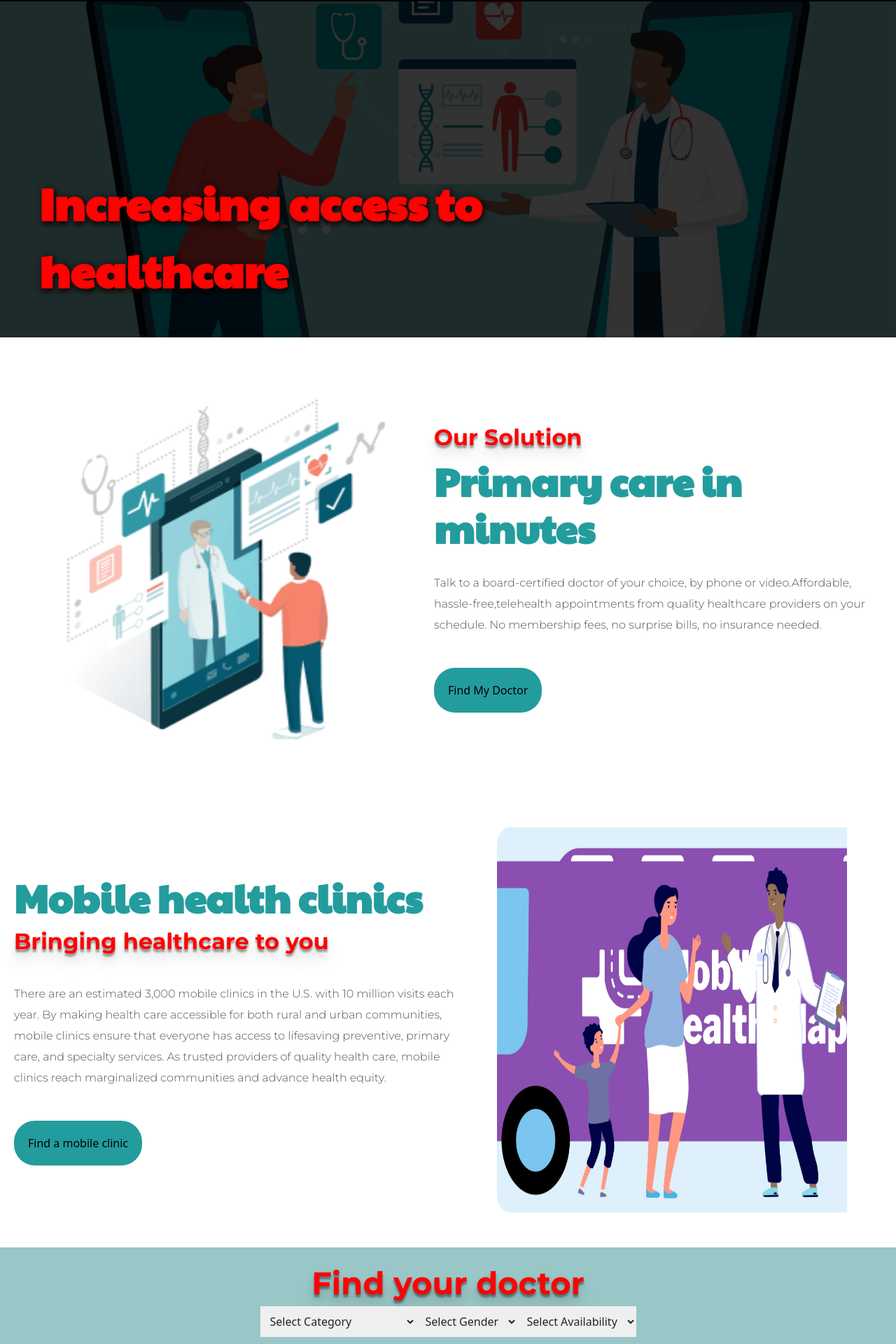
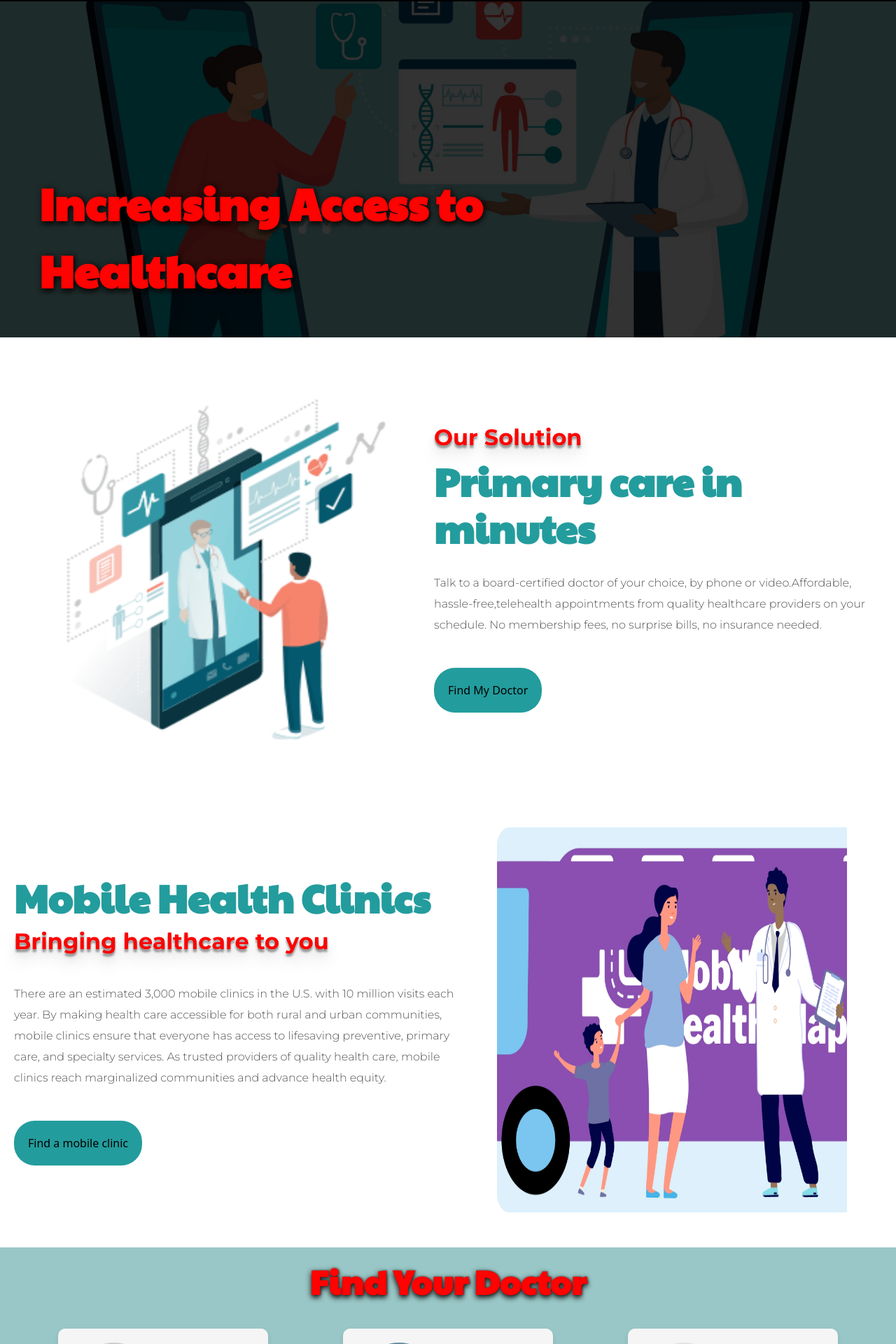
Before and after one commit to ssjulianr/capstone-final, a React (Create React App) app: page /health in a window 1280 px wide. Shown: the part 134-2054 px from the top of the page at 70% size. Built offline with nearby package versions, Linux system fonts and the light colour scheme.

Commit message:
final changes

```diff
--- a/src/components/DoctorAppointment/ProviderList.jsx
+++ b/src/components/DoctorAppointment/ProviderList.jsx
@@ -44,6 +44,7 @@ function ProviderList({ providers }) {
 
   return (
     <div className="providerlist-ctnr">
+      <h1 className="red"> Find Your Doctor </h1>
       <div className="provider-list">
         {providers.slice(startIndex, endIndex).map((provider) => (
           <ProviderCard
--- a/src/screens/Finance.jsx
+++ b/src/screens/Finance.jsx
@@ -27,7 +27,8 @@ const Finance = () =>{
             </section>
             <section>
 
-                    <article>
+                <div className='pants'>
+                     <article>
                         <div className = 'fin'>
                             <h2>Earning</h2>
                                 <p>
@@ -124,6 +125,8 @@ const Finance = () =>{
                         </div>
 
                     </article>
+                </div>
+
             </section>
 
             <BudgetTracker/>
--- a/src/screens/Healthcare.jsx
+++ b/src/screens/Healthcare.jsx
@@ -42,7 +42,7 @@ function HealthCare() {
       <div section className="healthpage">
       <div className="headerr">
         <div className="overlay"></div>
-        <div className="text"> Increasing access to healthcare </div>
+        <div className="text"> Increasing Access to Healthcare </div>
       </div>
       {/*
       <section class="facts-section">
@@ -81,7 +81,7 @@ function HealthCare() {
 
       <div class="health-about-section">
         <div class="health-about-content">
-          <h2 className="health-heading"> Mobile health clinics</h2>
+          <h2 className="health-heading"> Mobile Health Clinics</h2>
           <h5 className="health-secondary-heading">
             {" "}
             Bringing healthcare to you{" "}
@@ -135,7 +135,7 @@ function HealthCare() {
         </div>
       </section> */}
 
-      <Filters setSelectedFilters={setSelectedFilters} />
+      {/* <Filters setSelectedFilters={setSelectedFilters} /> */}
       <ProviderList providers={filteredProviders} />
     </div>
     <Footer/>
--- a/src/styles/Finance.css
+++ b/src/styles/Finance.css
@@ -56,6 +56,9 @@
   article li{
     text-align: left;
   }
+  article p{
+    font-weight: 400;
+  }
 
   .fin{
     background-color: rgba(35, 156, 157, 0.75);
@@ -66,3 +69,9 @@
     display: flex;
     flex-direction: row;
   }
+
+  .pants{
+    display: flex;
+    flex-direction: column;
+    /* flex-wrap: wrap; */
+  }
--- a/src/styles/Health.css
+++ b/src/styles/Health.css
@@ -430,3 +430,12 @@ select {
 .visually-hidden {
   display: none;
 }
+
+.red {
+  color: #ff0202;
+  font-size: 3rem;
+  text-shadow: 1px 0px 3px rgba(0, 0, 0, 0.55),
+    -3px 0px 7px rgba(55, 53, 46, 0.273), 0px 4px 7px rgba(5, 4, 1, 0.8);
+  font-weight: bold;
+  font-family: "Paytone One", sans-serif;
+}
```
